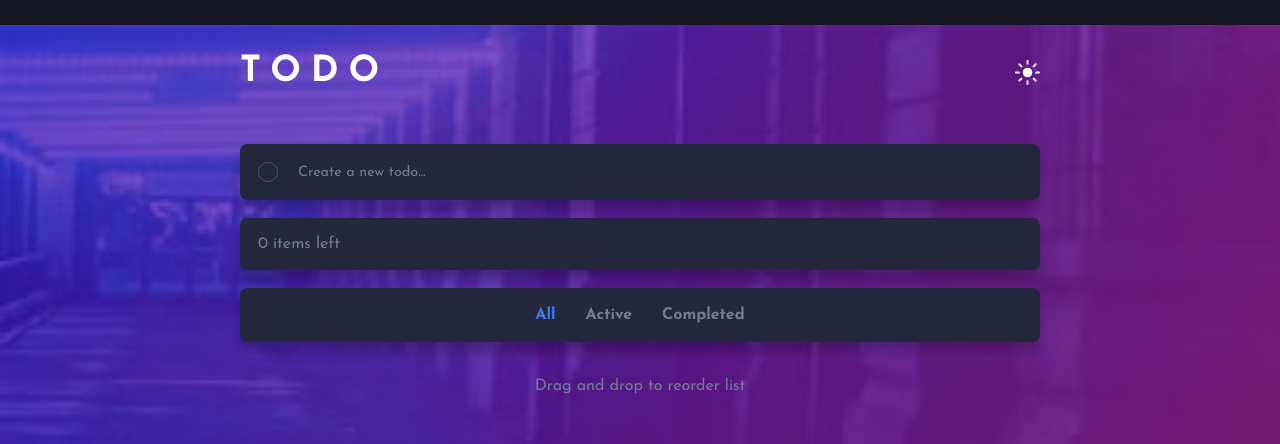
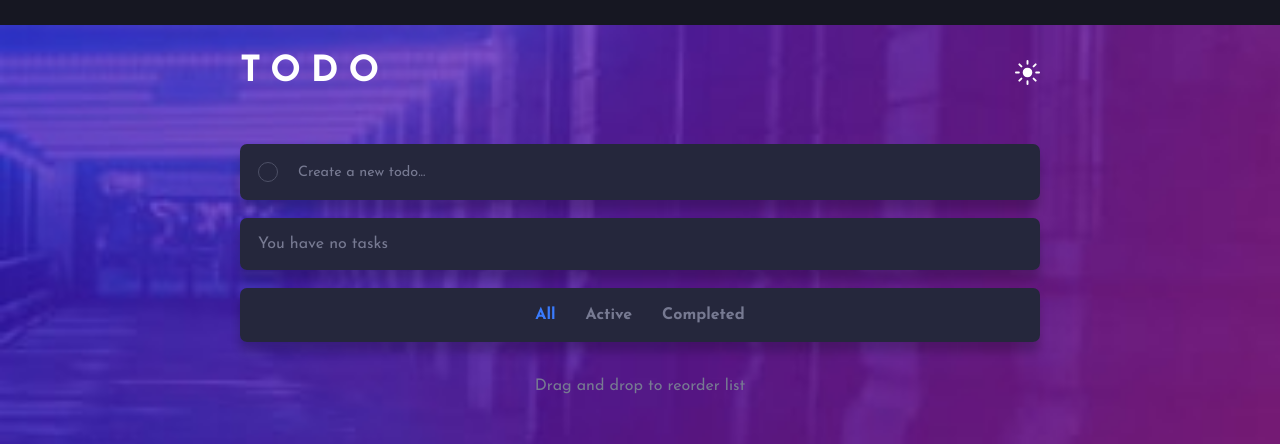
Before and after one commit to Adavagadon/todo-app-dnd, a React (Create React App) app: page / in a window 1280 px wide. Shown: the top 444 px of the page. Built offline with nearby package versions, Linux system fonts and the light colour scheme.

Commit message:
finish functionality

```diff
--- a/package.json
+++ b/package.json
@@ -7,6 +7,7 @@
     "@testing-library/react": "^11.2.7",
     "@testing-library/user-event": "^12.8.3",
     "react": "^17.0.2",
+    "react-beautiful-dnd": "^13.1.0",
     "react-dom": "^17.0.2",
     "react-scripts": "4.0.3",
     "web-vitals": "^1.1.2"
--- a/src/App.js
+++ b/src/App.js
@@ -6,6 +6,7 @@ const initialState = {
   theme: 'dark',
   inputVal: '',
   inputCheck: false,
+  filter: 'all',
   tasks: []
 }
 
--- a/src/Tasks.js
+++ b/src/Tasks.js
@@ -1,7 +1,8 @@
 import React from 'react'
+import { DragDropContext, Droppable, Draggable } from 'react-beautiful-dnd';
 
 const Tasks = ({state, dispatch}) => {
-  const {tasks, inputVal, inputCheck} = state;
+  const {tasks, inputVal, inputCheck, filter} = state;
 
   const handleTextOnChange = (e) => {
     dispatch({type: 'TEXT_ON_CHANGE', value: e.target.value});
@@ -18,30 +19,58 @@ const Tasks = ({state, dispatch}) => {
     }
   }
 
+  const handleClearCompleted = () => {
+    dispatch({type: 'CLEAR_COMPLETED'});
+  }
+
+  const handleFilter = (e) => {
+    dispatch({type: 'FILTER', btn: e.target});
+  }
+
+  const handleOnDragEnd = (result) => {
+    if(!result.destination) {return}
+    const newTasks = state.tasks;
+    const [reorderedItem] = newTasks.splice(result.source.index, 1);
+    newTasks.splice(result.destination.index, 0, reorderedItem);
+
+    dispatch({type: 'ON_DRAG_END', newTasks});
+  }
+
   return (
     <main>
         <div className="wrapper">
           <form onSubmit={handleOnSubmit} className="tasks">
-            <div className="tasks__item">
+            <div className="tasks__item no-animation">
               <input type="checkbox" name="check" checked={inputCheck} onChange={handleCheckOnChange}/>
               <input type="text" name="text" autoComplete="off" onChange={handleTextOnChange} value={inputVal} placeholder="Create a new todo..."/>
             </div>
           </form>
           <section className="tasks">
-            <div className="tasks__item">
-              <span className="tasks__last">{tasks.length} items left</span>
-              {tasks.length > 0 ? <button className="tasks__last">Clear Completed</button> : ''}
+            <div className="tasks__item no-animation">
+              <span className="tasks__last">{tasks.length > 0 ? `${tasks.filter(task => !task.completed).length} items left` : 'You have no tasks'}</span>
+              {tasks.length > 0 ? <button className="tasks__last" onClick={handleClearCompleted}>Clear Completed</button> : ''}
             </div>
-            {tasks.map((task) => {
-              return <Task key={task.id} {...task} dispatch={dispatch}/>
-            })}
+            <DragDropContext onDragEnd={handleOnDragEnd}>
+              <Droppable droppableId="tasks">
+                {(provided) => (
+                  <ul {...provided.droppableProps} ref={provided.innerRef}>
+                    {tasks.map((task, index) => {
+                      if((filter === 'active' && !task.completed) || (filter === 'completed' && task.completed) || (filter === 'all')) {
+                        return <Task key={task.id} {...task} index={index} dispatch={dispatch}/>;
+                      } return '';
+                    })}
+                    {provided.placeholder}
+                  </ul>
+                )}
+              </Droppable>
+            </DragDropContext>
           </section>
 
           <section className="tasks">
-            <div className="tasks__item tasks__item--center">
-              <button className="tasks__filter-btn active">All</button>
-              <button className="tasks__filter-btn">Active</button>
-              <button className="tasks__filter-btn">Completed</button>
+            <div className="tasks__item tasks__item--center no-animation">
+              <button className="tasks__filter-btn active" value="all" onClick={handleFilter}>All</button>
+              <button className="tasks__filter-btn" value="active" onClick={handleFilter}>Active</button>
+              <button className="tasks__filter-btn" value="completed" onClick={handleFilter}>Completed</button>
             </div>
           </section>
 
@@ -53,7 +82,7 @@ const Tasks = ({state, dispatch}) => {
   )
 }
 
-const Task = ({id, text, completed, dispatch}) => {
+const Task = ({id, text, completed, anim, index, dispatch}) => {
   const handleCheckChange = (e) => {
     dispatch({type: 'ON_CHECK', value: e.target.checked, name: e.target.name});
   }
@@ -63,12 +92,19 @@ const Task = ({id, text, completed, dispatch}) => {
   }
 
   return (
-    <div className={completed ? "tasks__item completed" : "tasks__item"}>
-      <input type="checkbox" name={text} checked={completed} onChange={handleCheckChange}/>
-      <p>{text}</p>
-      <button className="tasks__remove-btn" onClick={() => removeTask(id)}></button>
-    </div>
+    <Draggable draggableId={id} index={index}>
+      {(provided) => (
+        <li className={(completed ? "tasks__item completed" : "tasks__item") + (anim ? '' : ' no-animation')} {...provided.draggableProps} {...provided.dragHandleProps} ref={provided.innerRef}>
+          <input type="checkbox" name={text} checked={completed} onChange={handleCheckChange}/>
+          <p>{text}</p>
+          <button className="tasks__remove-btn" onClick={() => removeTask(id)}></button>
+        </li>
+      )}
+    </Draggable>
   )
 }
 
 export default Tasks;
+
+
+//
--- a/src/css/index.css
+++ b/src/css/index.css
@@ -21,7 +21,12 @@
 
 body {
   font-size: 18px;
-  transition: 0.3s;
+  transition: 0.2s;
+}
+
+ul {
+  list-style: none;
+  padding: 0;
 }
 
 button:hover {
@@ -74,6 +79,10 @@ button:hover {
 
 .tasks__item--center {
   justify-content: center;
+}
+
+.tasks__item.no-animation {
+  animation: none;
 }
 
 .tasks__item input[type="checkbox"] {
@@ -156,10 +165,6 @@ footer p {
   background-color: #25273c;
 }
 
-.dark .tasks__item:not(:first-child) {
-  border-bottom: 0.1px solid #4d5066;
-}
-
 .dark .tasks__item input[type="text"] {
   color: #e4e5f1;
 }
@@ -174,6 +179,10 @@ footer p {
 
 .dark .tasks__item p {
   color: #e4e5f1;
+}
+
+.dark ul > .tasks__item {
+  border-bottom: 0.1px solid #4d5066;
 }
 
 .dark .tasks__last {
@@ -213,10 +222,6 @@ footer p {
   background-color: #fafafa;
 }
 
-.light .tasks__item:not(:first-child) {
-  border-bottom: 0.1px solid #777a92;
-}
-
 .light .tasks__item input[type="text"] {
   color: #484b6a;
 }
@@ -231,6 +236,10 @@ footer p {
 
 .light .tasks__item p {
   color: #484b6a;
+}
+
+.light ul > .tasks__item {
+  border-bottom: 0.1px solid #d2d3db;
 }
 
 .light .tasks__last {
--- a/src/reducer.js
+++ b/src/reducer.js
@@ -13,8 +13,10 @@ const reducer = (state, action) => {
     return {...state, inputCheck: action.value}
   }
   if(action.type === 'ON_SUBMIT') {
+    let val = state.inputVal.trim();
+    val = val[0].toUpperCase() + val.slice(1);
     const newTasks =
-    [...state.tasks, {id: state.tasks.length, text: state.inputVal, completed: state.inputCheck}];
+    [...state.tasks, {id: 'id' + state.tasks.length, text: val, completed: state.inputCheck, anim: true}];
     return {...state, tasks: newTasks, inputVal: '', inputCheck: false}
   }
   if(action.type === 'ON_CHECK') {
@@ -26,6 +28,23 @@ const reducer = (state, action) => {
     const newTasks = state.tasks.filter(task => task.id !== action.index);
     return {...state, tasks: newTasks}
   }
+  if(action.type === 'CLEAR_COMPLETED') {
+    const newTasks = state.tasks.filter(task => !task.completed);
+    return {...state, tasks: newTasks}
+  }
+  if(action.type === 'FILTER') {
+    const btns = document.querySelectorAll('.tasks__filter-btn');
+    for(let btn of btns) {
+      btn.classList.remove('active');
+    }
+    action.btn.classList.add('active');
+    return {...state, filter: action.btn.value};
+  }
+  if(action.type === 'ON_DRAG_END') {
+    let newTasks = action.newTasks;
+    newTasks.map(task => task.anim = false);
+    return {...state, tasks: newTasks}
+  }
   return state;
 }
 
--- a/src/scss/index.scss
+++ b/src/scss/index.scss
@@ -23,7 +23,12 @@
 
 body {
   font-size: 18px;
-  transition: 0.3s;
+  transition: 0.2s;
+}
+
+ul {
+  list-style: none;
+  padding: 0;
 }
 
 button:hover {
@@ -74,6 +79,10 @@ button:hover {
 
     &--center {
       justify-content: center;
+    }
+
+    &.no-animation {
+      animation: none;
     }
 
     input[type="checkbox"] {
@@ -163,10 +172,6 @@ footer {
   .tasks__item {
     background-color: $very-dark-desaturated-blue;
 
-    &:not(:first-child) {
-      border-bottom: 0.1px solid $very-dark-grayish-blue;
-    }
-
     input[type="text"] {
       color: $light-grayish-blue-2;
       &::placeholder {
@@ -181,6 +186,10 @@ footer {
     p {
       color: $light-grayish-blue-2;
     }
+  }
+
+  ul > .tasks__item {
+    border-bottom: 0.1px solid $very-dark-grayish-blue;
   }
 
   .tasks__last {
@@ -221,10 +230,6 @@ footer {
   .tasks__item {
     background-color: $very-light-gray;
 
-    &:not(:first-child) {
-      border-bottom: 0.1px solid $dark-grayish-blue;
-    }
-
     input[type="text"] {
       color: $very-dark-grayish-blue-3;
       &::placeholder {
@@ -239,6 +244,10 @@ footer {
     p {
       color: $very-dark-grayish-blue-3;
     }
+  }
+
+  ul > .tasks__item {
+    border-bottom: 0.1px solid $light-grayish-blue-3;
   }
 
   .tasks__last {
```
Also changed, not shown: 2 other files (tests, documents, lock files or other folders).
